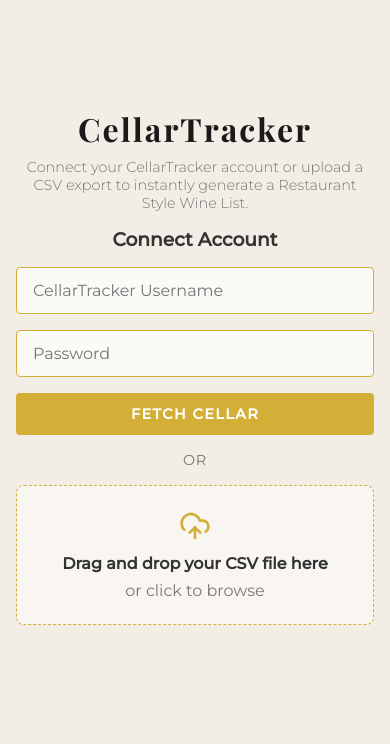
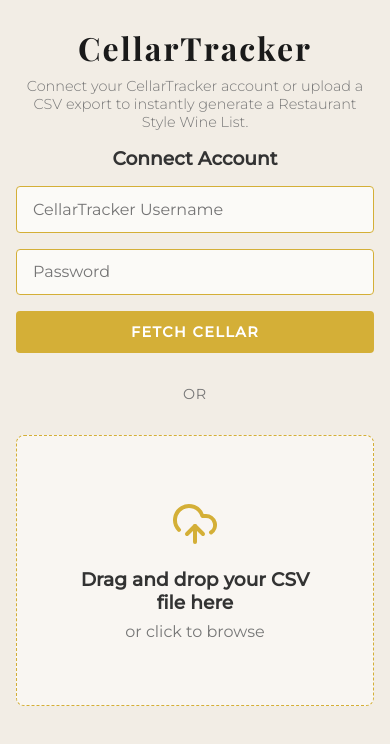
Before and after one commit to HainesSy/winelist, a React (Vite) app: page / in a window 390 px wide. Shown: the top 744 px of the page. Built offline with nearby package versions, Linux system fonts and the light colour scheme; a web font is replaced by a local one.

Commit message:
Fix mobile margins and button wrapping while keeping desktop alignment

```diff
--- a/src/index.css
+++ b/src/index.css
@@ -111,14 +111,21 @@
 }
 
 @media (max-width: 768px) {
+  .menu-container {
+    padding: 2rem 1.5rem; /* Much smaller than 1in */
+    margin: 0;
+    box-shadow: none;
+    width: 100%;
+  }
+
   .upload-container {
     padding: 1rem;
-    padding-bottom: 8rem; /* Push content higher */
+    padding-bottom: 8rem;
     justify-content: center;
     height: 100dvh;
     width: 100vw;
     overflow: hidden;
-    position: fixed; /* Lock to viewport */
+    position: fixed;
     top: 0;
     left: 0;
   }
@@ -133,31 +140,51 @@
     margin-bottom: 1rem;
   }
 
-  .login-section {
-    margin-bottom: 1rem !important;
+  h1.menu-title {
+    font-size: 26px;
+    letter-spacing: 0;
   }
 
-  .login-input {
-    padding: 0.6rem 0.8rem;
-    font-size: 0.9rem;
+  .menu-subtitle {
+    font-size: 14px;
   }
 
-  .divider {
-    margin-bottom: 1rem !important;
+  h2 {
+    font-size: 22px;
   }
 
-  .upload-box {
-    padding: 1.5rem 1rem;
+  .wine-item {
+    font-size: 13px; /* Slightly smaller for mobile */
+    gap: 8px;
   }
 
-  .upload-icon {
-    width: 32px;
-    height: 32px;
-    margin-bottom: 0.5rem;
+  .vintage-region {
+    font-size: 12px;
   }
 
-  .upload-box h3 {
-    font-size: 1rem;
+  .price {
+    font-size: 13px;
+    margin-left: 10px;
+  }
+
+  .actions-bar, .tabs-container {
+    display: flex;
+    flex-wrap: wrap;
+    justify-content: center;
+    gap: 0.5rem !important;
+    padding: 0 1rem;
+    width: 100%;
+  }
+
+  .btn {
+    padding: 0.5rem 1rem;
+    font-size: 0.8rem;
+    flex: 1 1 auto;
+    min-width: 140px;
+  }
+
+  .tabs-container .btn {
+    min-width: 80px;
   }
 }
 
```
